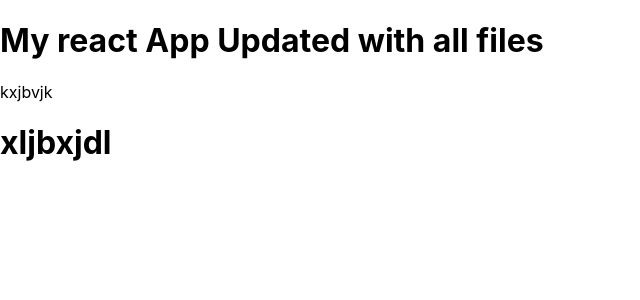
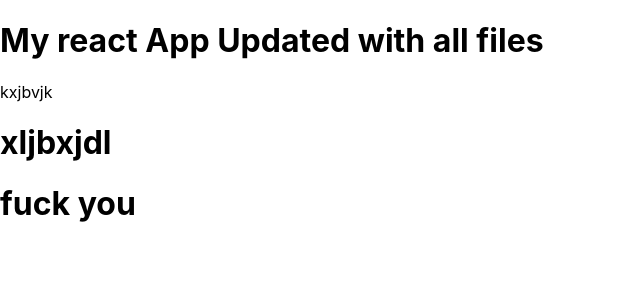
Before and after one commit to GouthamRajendra/Reactgit, a React (Create React App) app: page / in a window 1280 px wide. Shown: the top 300 px of the page, without its empty margins (0-640 px from the left). Built offline with nearby package versions, Linux system fonts and the light colour scheme.

Commit message:
banch1 add

```diff
--- a/src/App.js
+++ b/src/App.js
@@ -1,5 +1,7 @@
-import logo from './logo.svg';
+
 import './App.css';
+import Fuckyou from './fuckyou/Fuckyou';
+
 
 function App() {
   return (
@@ -7,6 +9,7 @@ function App() {
       <h1>My react App Updated with all files </h1>
       <p>kxjbvjk</p>
       <h1>xljbxjdl</h1>
+      <Fuckyou/>
     </div>
   );
 }
--- /dev/null
+++ b/src/fuckyou/Fuckyou.js
@@ -0,0 +1,11 @@
+import React from 'react'
+
+const Fuckyou = () => {
+  return (
+    <div>
+      <h1>fuck you</h1>
+    </div>
+  )
+}
+
+export default Fuckyou
```
